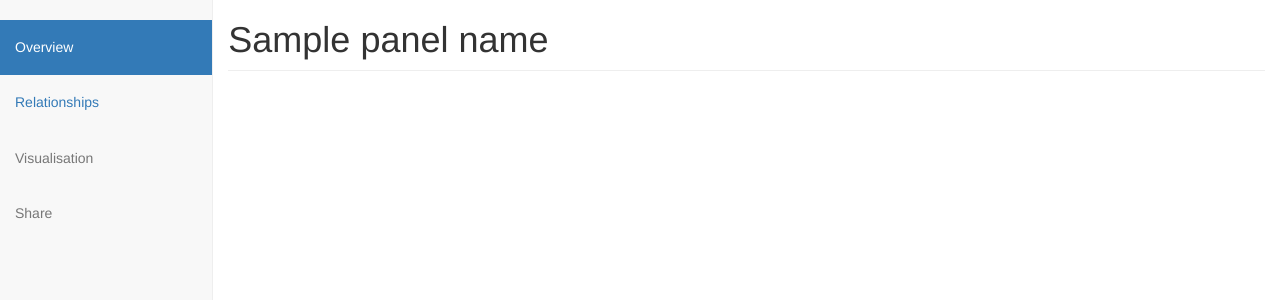
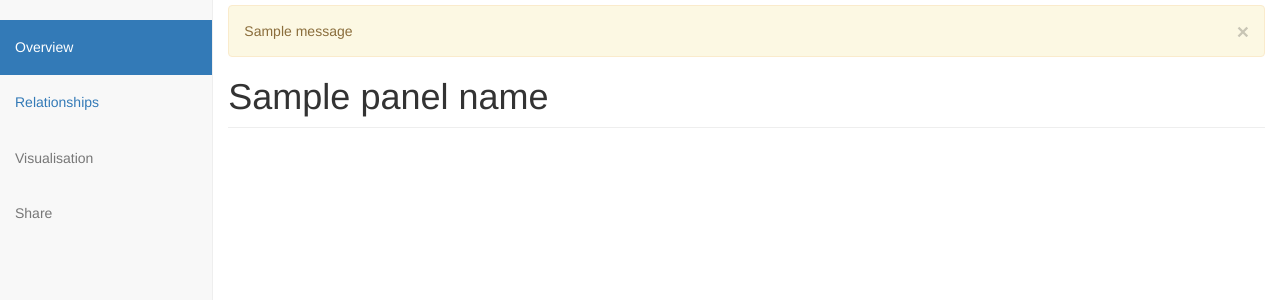
Before and after one commit to imndaiga/historia, a Flask app: template app/templates/user/dashboard.html in a window 1280 px wide. Shown: the part 53-353 px from the top of the page. Run offline with Flask 2, Linux system fonts and the light colour scheme; the template is opened without the code that fills it: most values are stand-ins (such as "Sample title", 1, 10 or a date in 2020); one stand-in notice (Sample message) is shown; parts of the project's set-up code (start-up, migrations or seed data) failed here and were passed over; some libraries are stand-ins or nearby versions.

Commit message:
dashboard alert message fix

```diff
--- a/app/static/css/dashboard.css
+++ b/app/static/css/dashboard.css
@@ -58,3 +58,11 @@ small {
 .dash_main_content {
   max-width: 900px;
 }
+
+/*
+* Alert messages
+*/
+
+.alert {
+  margin-top: 5px;
+}
--- a/app/templates/user/dashboard.html
+++ b/app/templates/user/dashboard.html
@@ -36,6 +36,12 @@
 				</ul>
 			</div>
 			<main class="col-sm-9 col-md-10 col-sm-offset-3 col-md-offset-2">
+			{% for message in get_flashed_messages() %}
+			<div class="alert alert-warning">
+				<button type="button" class="close" data-dismiss="alert">&times;</button>
+				{{ message }}
+			</div>
+			{% endfor %}
 			<h1>{{ panel_name }}</h1>
 				<section class="dash_main_content center-block">
 					{% block main_content %}
```
